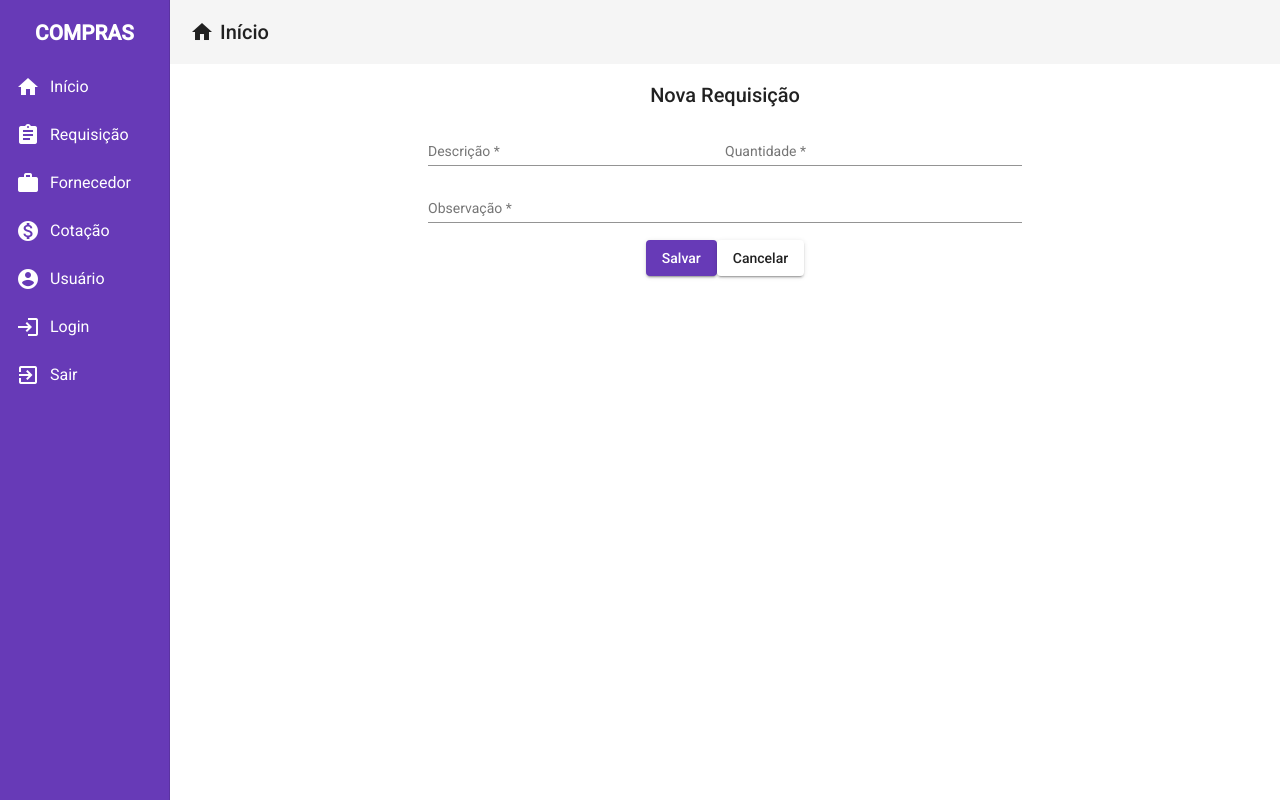
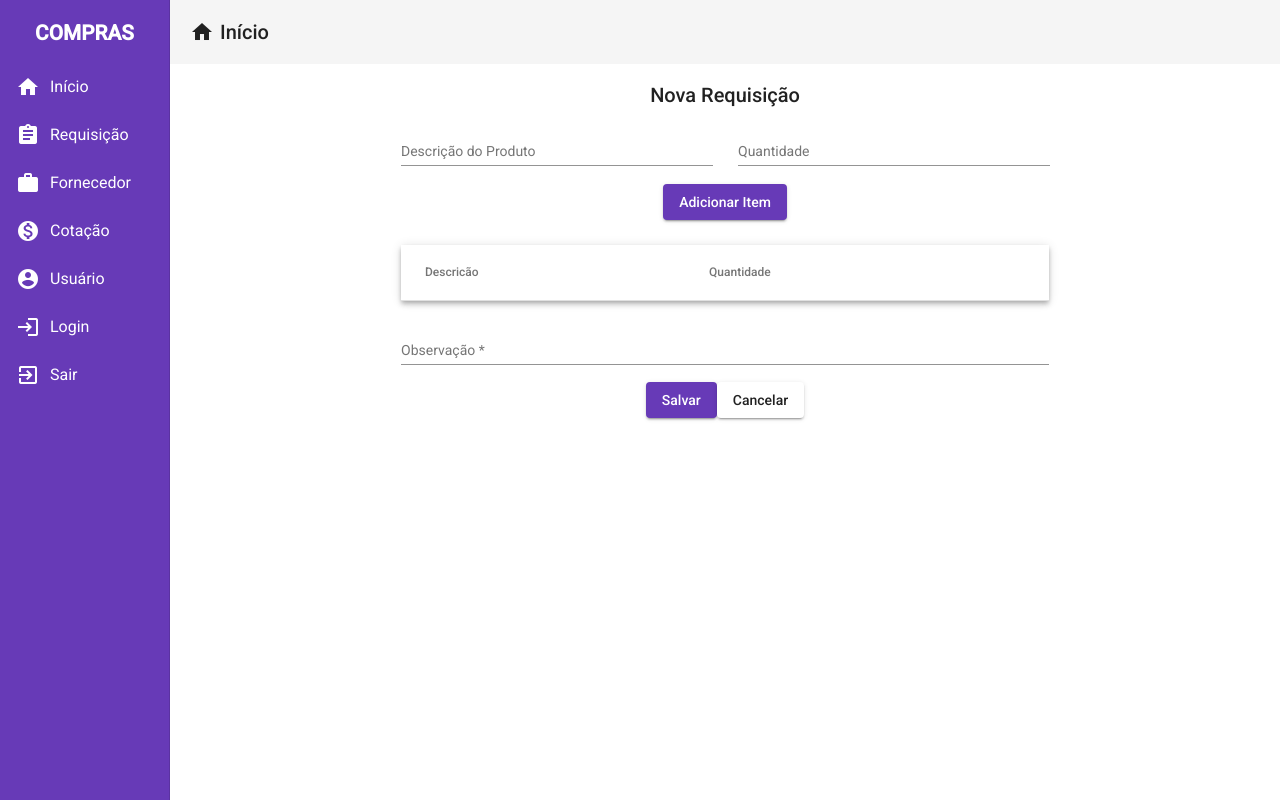
Before and after one commit to PatrickSLuz/ProjetoSpringAngular, an Angular app in the folder frontend-compras/: page /requisicao/create in a window 1280 px wide. Built offline with nearby package versions, Linux system fonts and the light colour scheme; sample sign-in values are in the browser's storage.

Commit message:
add create requisicao

```diff
--- a/frontend-compras/src/app/auth/service/authentication.service.ts
+++ b/frontend-compras/src/app/auth/service/authentication.service.ts
@@ -22,6 +22,11 @@ export class AuthenticationService {
   public get currentUserValue(): Auth {
     return this.currentUserSubject.getValue();
   }
+
+  public get token(): string {
+    return this.currentUserValue.token;
+  }
+
   login(username: string, password: string) {
     return this.http.post<any>(this.url, { username, password })
       .pipe(map(user => {
--- /dev/null
+++ b/frontend-compras/src/app/requisicao/model/requisicao-item-model.ts
@@ -0,0 +1,8 @@
+export class RequisicaoItemModel {
+    idRequisicaoItem: number
+    idRequisicao: number
+    descricaoProduto: string
+    quantidade: number
+    precoUni: number
+    cotacaoRealizada: boolean
+}
--- a/frontend-compras/src/app/requisicao/model/requisicao-model.ts
+++ b/frontend-compras/src/app/requisicao/model/requisicao-model.ts
@@ -1,8 +1,19 @@
 import { UserModel } from 'src/app/user/model/user-model';
+import { RequisicaoItemModel } from './requisicao-item-model';
 
-export interface RequisicaoModel {
-    id: number
+export class RequisicaoModel {
+    idRequisicao: number
     solicitante: UserModel
-    status: string
+    itens: RequisicaoItemModel[]
+    data: Date
+    status: StatusReq
     observacao: string
 }
+
+export enum StatusReq {
+    CRIADO,
+    RECUSADO,
+    EM_ANDAMENTO,
+    EM_COTACAO,
+    FINALIZADO
+}
--- a/frontend-compras/src/app/requisicao/service/requisicao.service.ts
+++ b/frontend-compras/src/app/requisicao/service/requisicao.service.ts
@@ -1,9 +1,35 @@
 import { Injectable } from '@angular/core';
+import { environment } from 'src/environments/environment';
+import { HttpClient, HttpHeaders } from '@angular/common/http';
+import { RequisicaoModel } from '../model/requisicao-model';
+import { Observable } from 'rxjs';
+import { AuthenticationService } from 'src/app/auth/service/authentication.service';
 
 @Injectable({
   providedIn: 'root'
 })
-export class RequisicaoServiceService {
+export class RequisicaoService {
 
-  constructor() { }
+  url = environment.baseUrl + "/requisicao";
+
+  constructor(private http: HttpClient,
+    private authService: AuthenticationService) { }
+
+  create(requisicao: RequisicaoModel): Observable<RequisicaoModel> {
+    let headers = new HttpHeaders({
+      'Content-Type': 'application/json',
+      'Authorization': 'Bearer ' + this.authService.token
+    });
+
+    return this.http.post<RequisicaoModel>(this.url, JSON.stringify(requisicao), { headers });
+  }
+
+  getAllRequisicoes(): Observable<RequisicaoModel[]> {
+    let headers = new HttpHeaders({
+      'Content-Type': 'application/json',
+      'Authorization': 'Bearer ' + this.authService.token
+    });
+
+    return this.http.get<RequisicaoModel[]>(this.url, { headers });
+  }
 }
--- a/frontend-compras/src/app/requisicao/view/requisicao-create/requisicao-create.component.css
+++ b/frontend-compras/src/app/requisicao/view/requisicao-create/requisicao-create.component.css
@@ -4,13 +4,13 @@
 }
 
 .form-row {
-    width: 55%;
+    width: 60%;
     justify-self: center;
     align-self: center;
 }
 
 .align-size mat-form-field {
-    width: 55%;
+    width: 60%;
     justify-self: center;
     align-self: center;
 }
@@ -18,3 +18,25 @@
 .align-size {
     text-align: center;
 }
+
+.form-column button {
+    justify-self: center;
+    align-self: center;
+}
+
+.field-qnt {
+    margin-left: 25px;
+}
+
+.table-itens {
+    width: 60%;
+    margin-top: 25px;
+    margin-bottom: 25px;
+    justify-self: center;
+    align-self: center;
+}
+
+.table-itens table {
+    width: 100%;
+    text-align: start;
+}
--- a/frontend-compras/src/app/requisicao/view/requisicao-create/requisicao-create.component.html
+++ b/frontend-compras/src/app/requisicao/view/requisicao-create/requisicao-create.component.html
@@ -6,19 +6,42 @@
 
         <div class="form-row">
             <mat-form-field>
-                <input matInput placeholder="Descrição" required>
+                <input type="text" matInput [(ngModel)]="item.descricaoProduto" name="descricao" placeholder="Descrição do Produto">
             </mat-form-field>
-            <mat-form-field>
-                <input matInput placeholder="Quantidade" required>
+            <mat-form-field class="field-qnt">
+                <input type="number" min="1" max="1000" matInput [(ngModel)]="item.quantidade" name="quantidade" placeholder="Quantidade">
             </mat-form-field>
         </div>
 
+        <button mat-raised-button color="primary" (click)="addItem()">Adicionar Item</button>
+
+        <div class="mat-elevation-z4 table-itens">
+            <table mat-table [dataSource]="dataSource">
+                <!-- Descricao Column -->
+                <ng-container matColumnDef="descricao">
+                    <th mat-header-cell *matHeaderCellDef>Descricão</th>
+                    <td mat-cell *matCellDef="let row">{{row.descricaoProduto}}</td>
+                </ng-container>
+
+                <!-- Quantidade Column -->
+                <ng-container matColumnDef="quantidade">
+                    <th mat-header-cell *matHeaderCellDef>Quantidade</th>
+                    <td mat-cell *matCellDef="let row">{{row.quantidade}}</td>
+                </ng-container>
+
+                <tr mat-header-row *matHeaderRowDef="displayedColumns"></tr>
+                <tr mat-row *matRowDef="let row; columns: displayedColumns;"></tr>
+            </table>
+        </div>
+
+
         <mat-form-field>
-            <input matInput placeholder="Observação" required>
+            <input type="text" matInput [(ngModel)]="requisicao.observacao" name="observacao" placeholder="Observação"
+                required>
         </mat-form-field>
 
     </form>
 
-    <button mat-raised-button color="primary">Salvar</button>
-    <button mat-raised-button>Cancelar</button>
+    <button mat-raised-button color="primary" (click)="createRequisicao()">Salvar</button>
+    <button mat-raised-button (click)="cancel()">Cancelar</button>
 </div>
--- a/frontend-compras/src/app/requisicao/view/requisicao-create/requisicao-create.component.ts
+++ b/frontend-compras/src/app/requisicao/view/requisicao-create/requisicao-create.component.ts
@@ -1,4 +1,11 @@
 import { Component, OnInit } from '@angular/core';
+import { RequisicaoItemModel } from '../../model/requisicao-item-model';
+import { RequisicaoModel, StatusReq } from '../../model/requisicao-model';
+import { RequisicaoService } from '../../service/requisicao.service';
+import { MatSnackBar } from '@angular/material/snack-bar';
+import { Router } from '@angular/router';
+import { MatTableDataSource } from '@angular/material/table';
+import { UserModel } from 'src/app/user/model/user-model';
 
 @Component({
   selector: 'app-requisicao-create',
@@ -7,9 +14,68 @@ import { Component, OnInit } from '@angular/core';
 })
 export class RequisicaoCreateComponent implements OnInit {
 
-  constructor() { }
+  requisicao: RequisicaoModel;
+  item: RequisicaoItemModel;
+  itens: RequisicaoItemModel[] = [];
+  dataSource = new MatTableDataSource<any>();
+
+  displayedColumns = ['descricao', 'quantidade'];
+
+  constructor(private requisicaoService: RequisicaoService,
+    private router: Router,
+    private snackBar: MatSnackBar) { }
 
   ngOnInit(): void {
+    this.requisicao = new RequisicaoModel();
+    this.item = new RequisicaoItemModel();
+  }
+
+  showMessage(msg: string): void {
+    this.snackBar.open(msg, "", {
+      duration: 4000,
+      horizontalPosition: "end",
+      verticalPosition: "top"
+    })
+  }
+
+  createRequisicao(): void {
+    let user: UserModel = {
+      nome: 'Patrick',
+      email: 'patrick@email.com',
+      setor: 'Dev'
+    };
+    if (this.itens.length > 0) {
+      this.requisicao.solicitante = user;
+      this.requisicao.itens = this.itens;
+      this.requisicao.data = new Date;
+      this.requisicao.status = StatusReq.CRIADO;
+      this.requisicaoService.create(this.requisicao).subscribe(
+        () => {
+          this.showMessage("Requisição Realizada com Sucesso!!");
+          this.cancel();
+        }, error => console.log(error));
+
+    } else {
+      this.showMessage("Por Favor, insira algum Item!!");
+    }
+  }
+
+  addItem(): void {
+    if (this.item.descricaoProduto != null && this.item.quantidade != null) {
+      if (this.item.quantidade < 1) {
+        this.showMessage("Por Favor, insira uma Quantidade Válida!!");
+      } else {
+        this.itens.push(this.item);
+        this.item = new RequisicaoItemModel();
+        this.dataSource.data = this.itens;
+      }
+    } else {
+      this.showMessage("Por Favor, preencha os campos para inserir um Item!!");
+    }
+  }
+
+  cancel(): void {
+    this.router.navigate(['/requisicao/list']);
   }
 
 }
--- a/frontend-compras/src/app/templates/navigation/navigation.component.ts
+++ b/frontend-compras/src/app/templates/navigation/navigation.component.ts
@@ -10,7 +10,9 @@ import { AuthenticationService } from 'src/app/auth/service/authentication.servi
 })
 export class NavigationComponent implements OnInit {
 
-  constructor(private router: Router, private headerService: HeaderService, private authenticationService: AuthenticationService) { }
+  constructor(private router: Router,
+    private headerService: HeaderService,
+    private authenticationService: AuthenticationService) { }
 
   ngOnInit(): void {
   }
--- a/frontend-compras/src/app/user/model/user-model.ts
+++ b/frontend-compras/src/app/user/model/user-model.ts
@@ -1,5 +1,6 @@
-export interface UserModel {
+export class UserModel {
     idUsuario?: number
     nome: string
+    email: string
     setor: string
 }
--- a/frontend-compras/src/app/user/view/user-create/user-create.component.html
+++ b/frontend-compras/src/app/user/view/user-create/user-create.component.html
@@ -4,10 +4,13 @@
 
     <form class="form-column">
         <mat-form-field>
-            <input matInput placeholder="Nome" [(ngModel)]="user.nome" name="nome" required>
+            <input type="text" matInput placeholder="Nome" [(ngModel)]="user.nome" name="nome" required>
         </mat-form-field>
         <mat-form-field>
-            <input matInput placeholder="Setor" [(ngModel)]="user.setor" name="setor" required>
+            <input type="email" matInput placeholder="E-mail" [(ngModel)]="user.email" name="email" required>
+        </mat-form-field>
+        <mat-form-field>
+            <input type="text" matInput placeholder="Setor" [(ngModel)]="user.setor" name="setor" required>
         </mat-form-field>
     </form>
 
--- a/frontend-compras/src/app/user/view/user-create/user-create.component.ts
+++ b/frontend-compras/src/app/user/view/user-create/user-create.component.ts
@@ -13,6 +13,7 @@ export class UserCreateComponent implements OnInit {
 
   user: UserModel = {
     nome: '',
+    email: '',
     setor: ''
   };
 
--- a/frontend-compras/src/app/user/view/user-list/user-list.component.html
+++ b/frontend-compras/src/app/user/view/user-list/user-list.component.html
@@ -3,7 +3,7 @@
 </button>
 
 <div class="mat-elevation-z8">
-  <table mat-table class="full-width-table" matSort aria-label="Elements">
+  <table mat-table class="full-width-table" aria-label="Elements">
     <!-- IdUsuario Column -->
     <ng-container matColumnDef="id">
       <th mat-header-cell *matHeaderCellDef>#Id</th>
```
